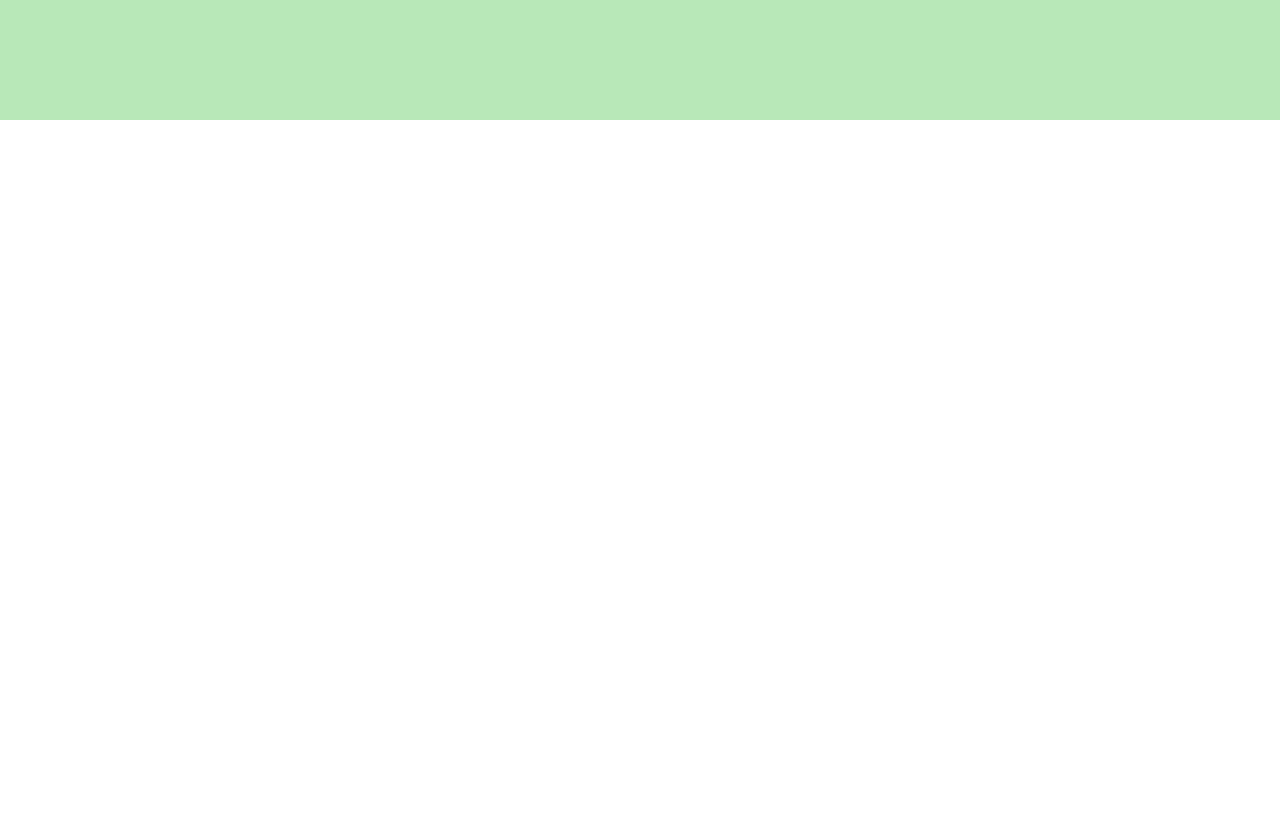
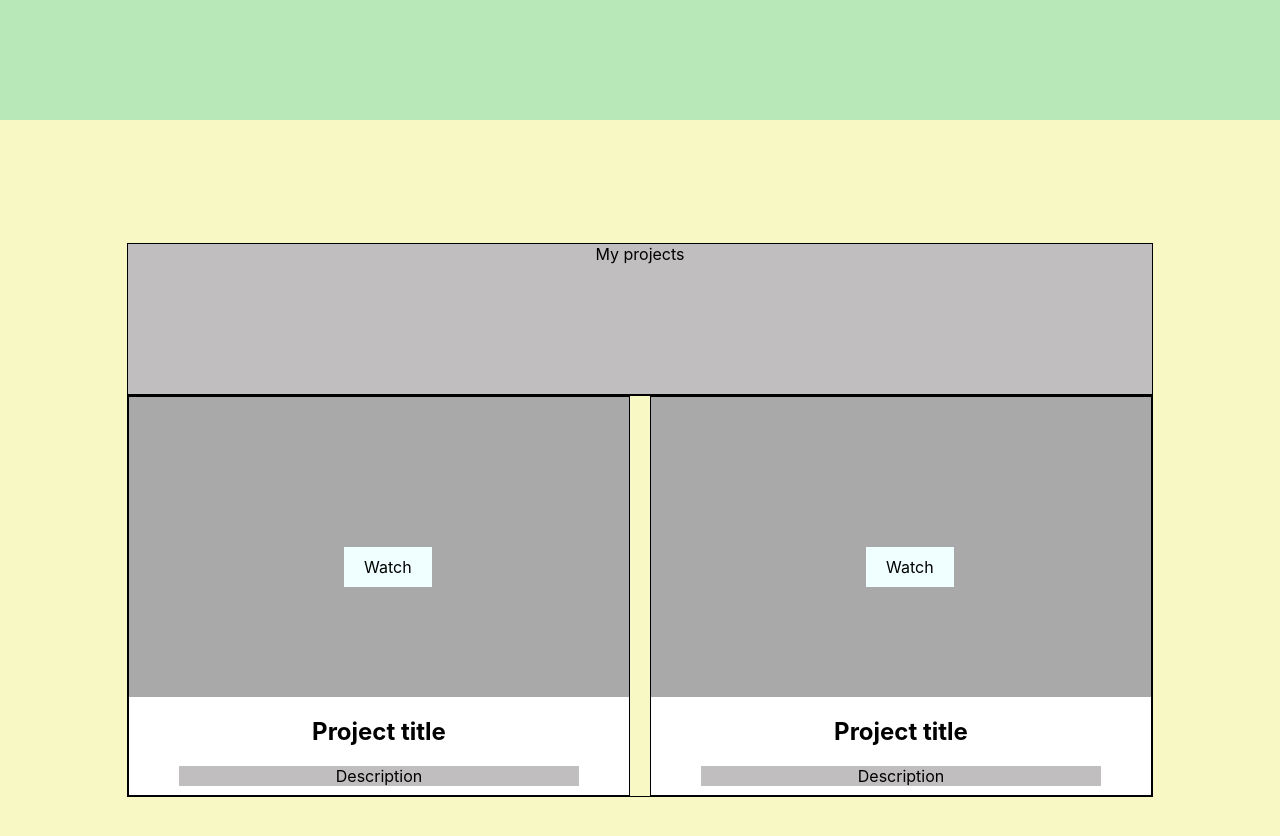
Before and after one commit to KseniyaMelnik/portfolio-react, a React (Create React App) app: page / in a window 1280 px wide. Shown: the part 1560-2396 px from the top of the page. Before the commit the page ends 1680 px from the top, so only its background shows below. Built offline with nearby package versions, Linux system fonts and the light colour scheme.

Commit message:
feat: add block project

```diff
--- a/src/App.js
+++ b/src/App.js
@@ -3,15 +3,17 @@ import './App.css';
 import Header from "./header/Header";
 import Main from "./main/Main";
 import Skills from "./skills/Skills";
+import Projects from "./projects/Projects";
 
 function App() {
-  return (
-    <div className="App">
-      <Header />
-        <Main />
-        <Skills />
-    </div>
-  );
+    return (
+        <div className="App">
+            <Header/>
+            <Main/>
+            <Skills/>
+            <Projects/>
+        </div>
+    );
 }
 
 export default App;
--- /dev/null
+++ b/src/projects/Project.js
@@ -0,0 +1,19 @@
+import React from "react";
+import style from './Projects.module.css';
+
+function Project() {
+    return (
+        <div className={style.project}>
+            <div className={style.projectCard}>
+                <div className={style.projectImage}></div>
+                <div className={style.projectButton}>Watch</div>
+            </div>
+            <div className={style.projectText}>
+                <h2>Project title</h2>
+                <div className={style.projectDescription}>Description</div>
+            </div>
+        </div>
+    );
+}
+
+export default Project;
--- /dev/null
+++ b/src/projects/Projects.js
@@ -0,0 +1,21 @@
+import React from "react";
+import style from './Projects.module.css';
+import Project from "./Project";
+
+function Projects() {
+    return (
+        <div className={style.projectsBlock}>
+        <div className={style.container}>
+            <div className={style.text}>
+                <span>My projects</span>
+            </div>
+            <div className={style.projectsContainer}>
+                <Project />
+                <Project />
+            </div>
+        </div>
+        </div>
+    );
+}
+
+export default Projects;
--- /dev/null
+++ b/src/projects/Projects.module.css
@@ -0,0 +1,58 @@
+.projectsBlock {
+    height: 100vh;
+    background-color: #f8f8c5;
+}
+
+.container {
+    height: 100%;
+    width: 80%;
+    margin: 0 auto;
+    display: flex;
+    flex-direction: column;
+    justify-content: center;
+    align-items: center;
+}
+
+.text {
+    width: 100%;
+    height: 150px;
+    border: 1px solid;
+    background-color: #c0bebe;
+}
+
+.projectsContainer {
+    width: 100%;
+    height: 400px;
+    border: 1px solid;
+    display: flex;
+    justify-content: space-between;
+}
+
+.project {
+    background-color: white;
+    border: 1px solid;
+    width: 500px;
+}
+.projectCard {
+    position: relative;
+
+}
+
+.projectImage {
+    background-color: darkgrey;
+    width: 100%;
+    height: 300px;
+}
+.projectButton {
+    position: absolute;
+    top: 50%;
+    left: 43%;
+    background-color: azure;
+    padding: 10px 20px;
+}
+
+.projectDescription {
+    background-color: #c0bebe;
+    width: 80%;
+    margin: 0 auto;
+}
--- a/src/skills/Skill.js
+++ b/src/skills/Skill.js
@@ -8,7 +8,7 @@ function Skill() {
                 <div className={style.skillIcon}></div>
                 <h2>React</h2>
             </div>
-            <div className={style.skillDescription}>
+            <div className={style.skillDescription}>"
                 <span>Подробное описание навыка</span>
             </div>
         </div>
```
